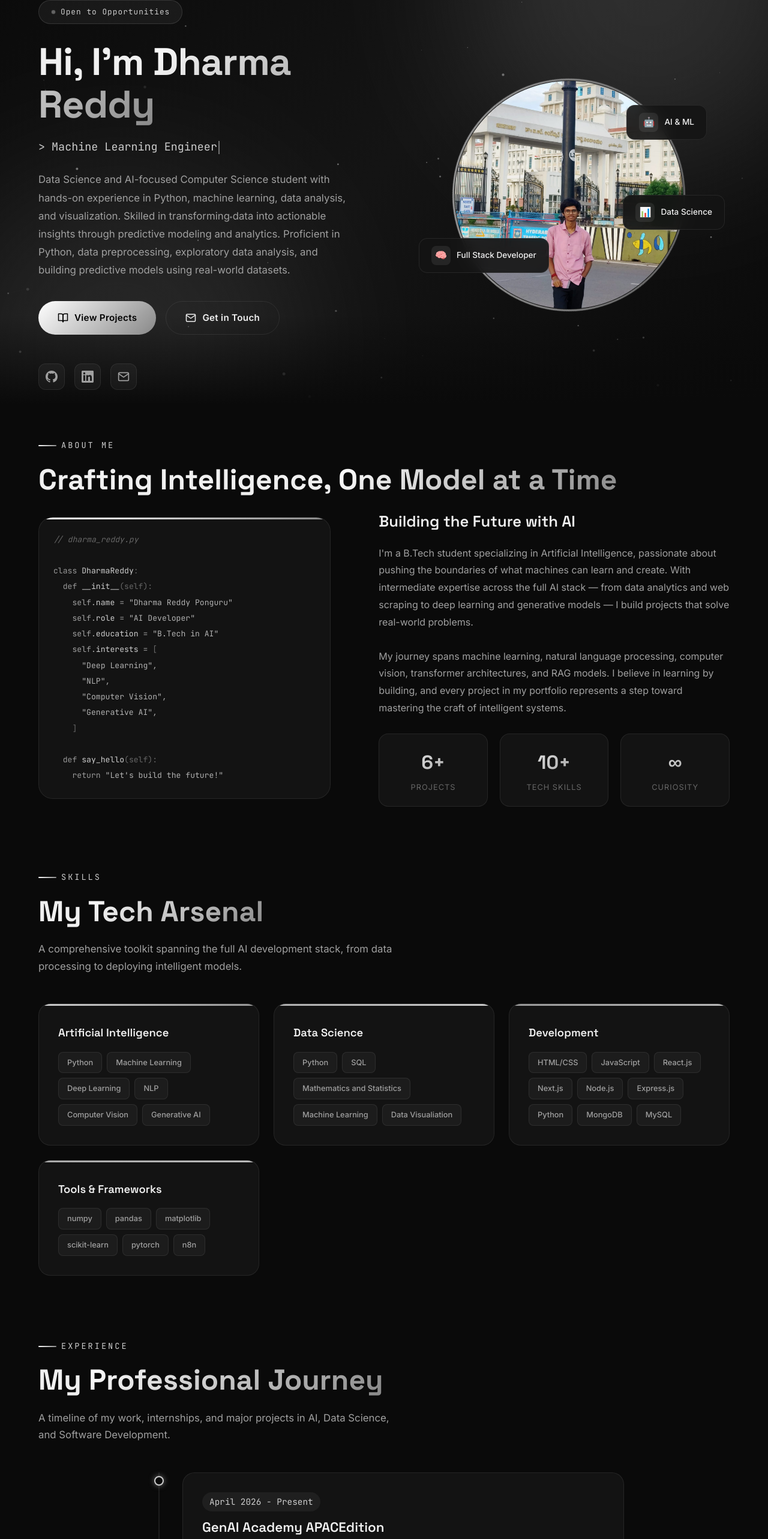
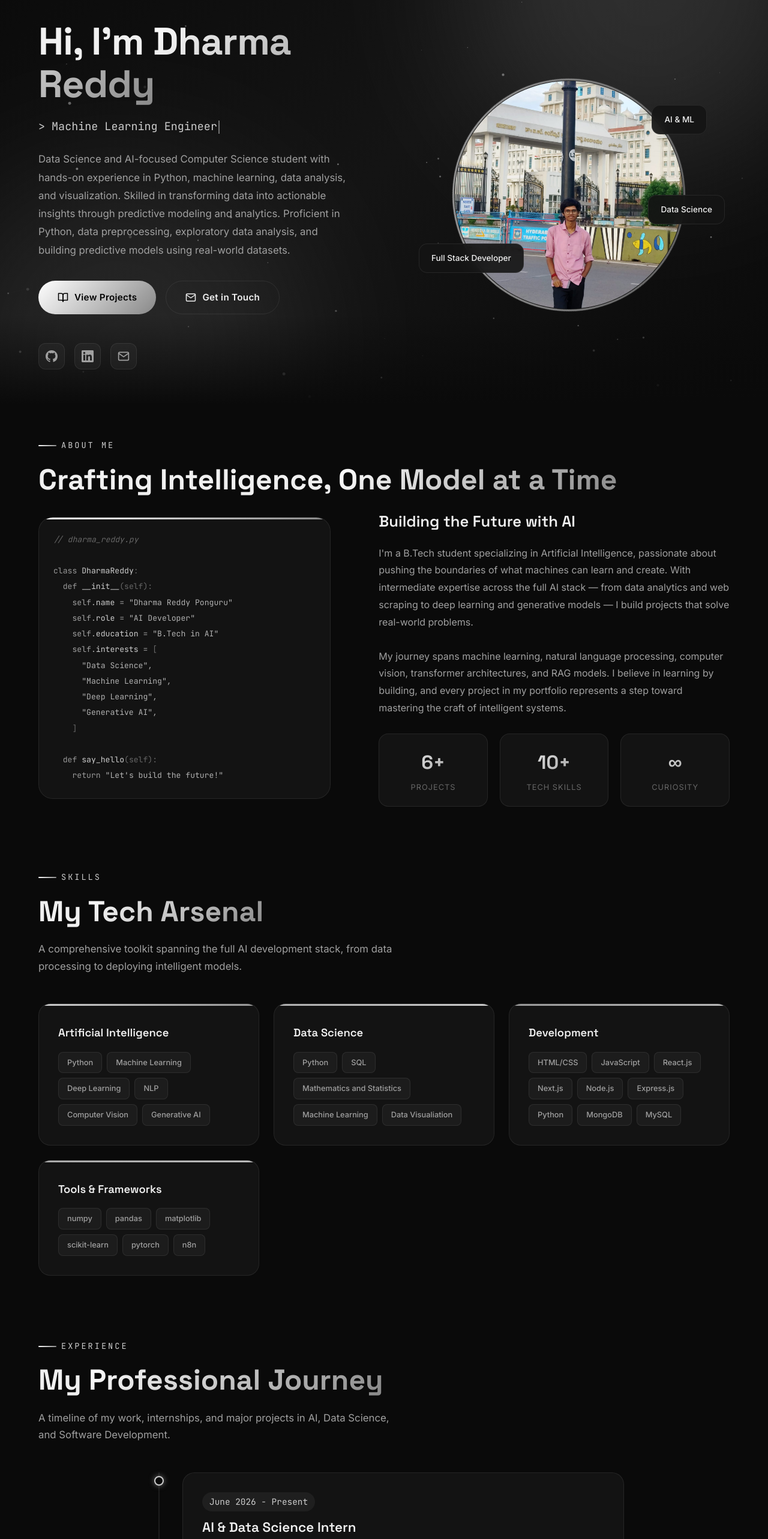
Before and after one commit to dharmareddy06/my-portfolio-app, a Next.js app: page /my-portfolio-app/ in a window 1280 px wide. Shown: the part 125-2691 px from the top of the page at 60% size. Built offline with nearby package versions, Linux system fonts and the light colour scheme.

Commit message:
Added new Internship

```diff
--- a/src/components/About.tsx
+++ b/src/components/About.tsx
@@ -38,9 +38,9 @@ export default function About() {
                                 <div>&nbsp;&nbsp;&nbsp;&nbsp;self.<span className="property">role</span> = <span className="string">&quot;AI Developer&quot;</span></div>
                                 <div>&nbsp;&nbsp;&nbsp;&nbsp;self.<span className="property">education</span> = <span className="string">&quot;B.Tech in AI&quot;</span></div>
                                 <div>&nbsp;&nbsp;&nbsp;&nbsp;self.<span className="property">interests</span> = <span className="bracket">[</span></div>
+                                <div>&nbsp;&nbsp;&nbsp;&nbsp;&nbsp;&nbsp;<span className="string">&quot;Data Science&quot;</span>,</div>
+                                <div>&nbsp;&nbsp;&nbsp;&nbsp;&nbsp;&nbsp;<span className="string">&quot;Machine Learning&quot;</span>,</div>
                                 <div>&nbsp;&nbsp;&nbsp;&nbsp;&nbsp;&nbsp;<span className="string">&quot;Deep Learning&quot;</span>,</div>
-                                <div>&nbsp;&nbsp;&nbsp;&nbsp;&nbsp;&nbsp;<span className="string">&quot;NLP&quot;</span>,</div>
-                                <div>&nbsp;&nbsp;&nbsp;&nbsp;&nbsp;&nbsp;<span className="string">&quot;Computer Vision&quot;</span>,</div>
                                 <div>&nbsp;&nbsp;&nbsp;&nbsp;&nbsp;&nbsp;<span className="string">&quot;Generative AI&quot;</span>,</div>
                                 <div>&nbsp;&nbsp;&nbsp;&nbsp;<span className="bracket">]</span></div>
                                 <br />
--- a/src/components/Experience.tsx
+++ b/src/components/Experience.tsx
@@ -6,11 +6,11 @@ import { motion, useInView } from 'framer-motion';
 const experiences = [
     {
         id: 1,
-        role: "GenAI Academy APACEdition",
-        company: "Google Cloud & Hack2Skill",
-        date: "April 2026 - Present",
-        description: "Developed an AI agent using Google Cloud ADK during the Gen AI Academy APAC Edition by Hack2Skill and Google Cloud, focusing on real-world problem solving and autonomous AI workflows. Gained hands-on experience in agent orchestration, prompt engineering, and deploying scalable Generative AI applications on Google Cloud.",
-        tech: ["Google Cloud ADK", "Agent Orchestration", "Prompt Engineering", "Generative AI Applications"]
+        role: "AI & Data Science Intern",
+        company: "XYlofy AI",
+        date: "June 2026 - Present",
+        description: "Developing 4 real world AI Applications using Machine Learning and Data Science techniques. Gaining hands-on experience in building AI-powered applications, data science workflows. Working on projects that involve data preprocessing, model training, and deployment of AI solutions.",
+        tech: ["Python", "Machine Learning", "Data Science"]
     },
     {
         id: 2,
--- a/src/components/Hero.tsx
+++ b/src/components/Hero.tsx
@@ -32,10 +32,6 @@ export default function Hero() {
                     animate={{ opacity: 1, x: 0 }}
                     transition={{ duration: 0.8, delay: 0.3 }}
                 >
-                    <div className="hero-badge">
-                        <span className="hero-badge-dot" />
-                        Open to Opportunities
-                    </div>
 
                     <h1 className="hero-name">
                         Hi, I&apos;m{' '}
@@ -49,7 +45,6 @@ export default function Hero() {
                                 'Machine Learning Engineer',
                                 'Deep Learning Enthusiast',
                                 'Data Scientist',
-                                'NLP & Computer Vision Explorer',
                             ]}
                         />
                     </div>
@@ -91,7 +86,6 @@ export default function Hero() {
                     <div className="hero-avatar-wrapper">
                         <div className="hero-avatar-ring" />
                         <div className="hero-float-card">
-                            <div className="float-icon cyan">🤖</div>
                             <span>AI & ML</span>
                         </div>
                         <div className="hero-avatar">
@@ -105,11 +99,9 @@ export default function Hero() {
                             />
                         </div>
                         <div className="hero-float-card">
-                            <div className="float-icon purple">🧠</div>
                             <span>Full Stack Developer</span>
                         </div>
                         <div className="hero-float-card">
-                            <div className="float-icon green">📊</div>
                             <span>Data Science</span>
                         </div>
                     </div>
```
